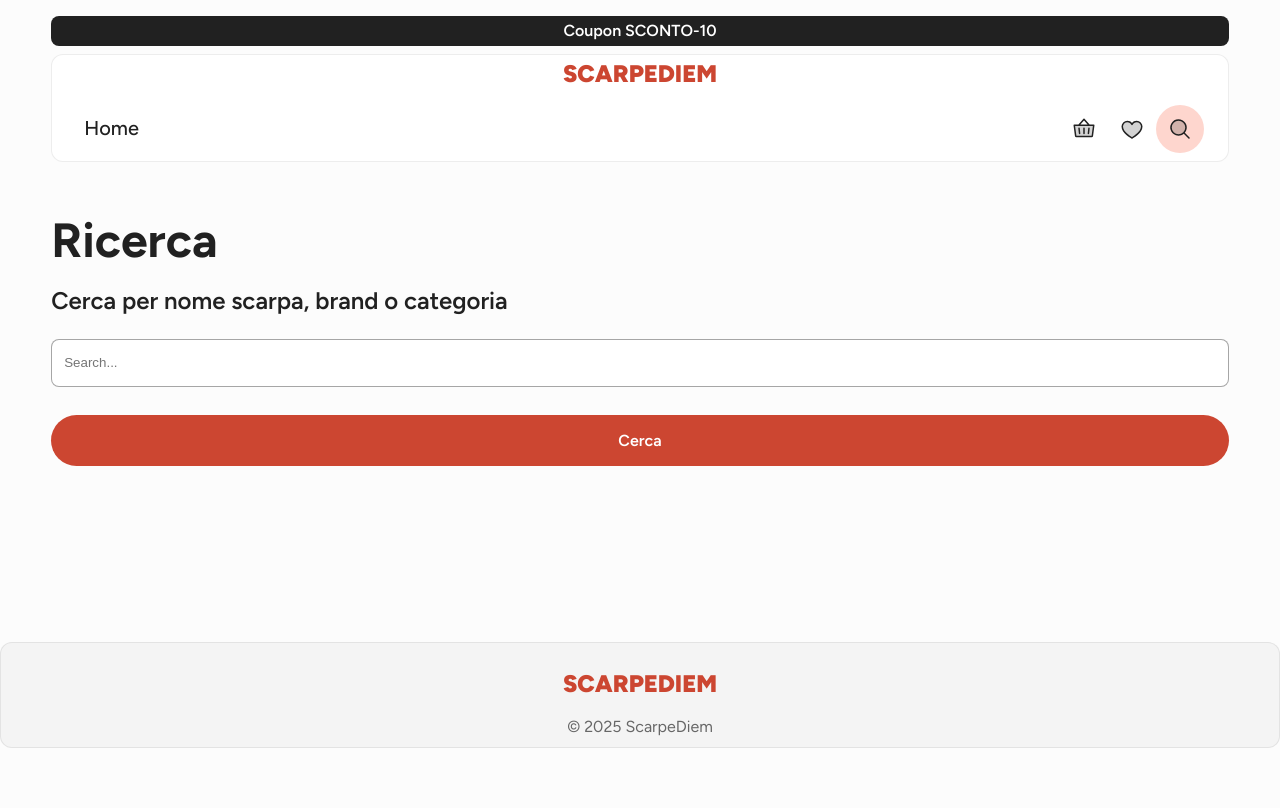
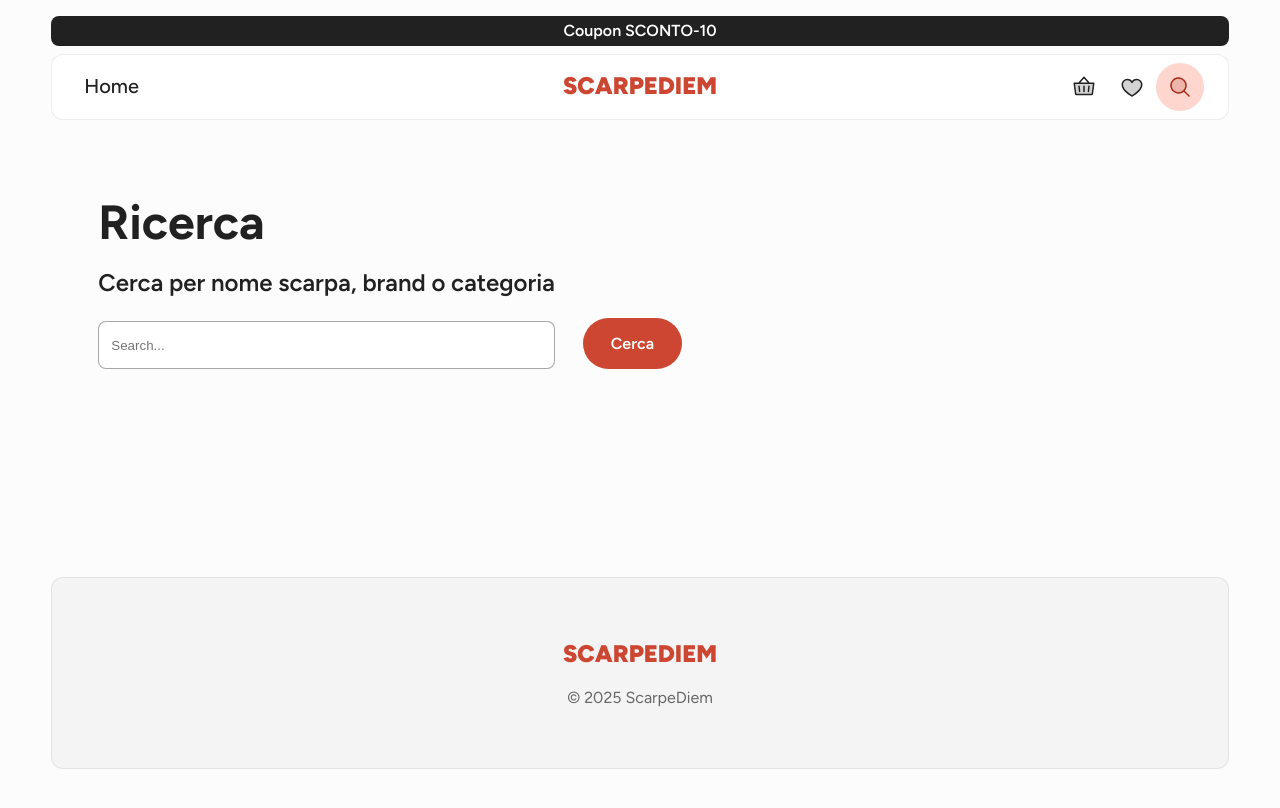
Before and after one commit to lorenzoferrante97/scarpe_diem, a React (Vite) app in the folder frontend/: page /search in a window 1280 px wide. Shown: the top 808 px of the page. Built offline with nearby package versions, Linux system fonts and the light colour scheme.

Commit message:
fix: css + header + default layout

```diff
--- a/frontend/src/components/Header.jsx
+++ b/frontend/src/components/Header.jsx
@@ -30,10 +30,10 @@ export default function Header() {
                 <Basket size={24} color={location.pathname === '/cart' ? '#a92e1b' : '#212121'} weight="duotone" />
               </NavLink>
               <button className="header-btn">
-                <Heart size={24} color="#212121" weight="duotone" />
+                <Heart size={24} color={location.pathname === '/wishlist' ? '#a92e1b' : '#212121'} weight="duotone" />
               </button>
               <NavLink to={'/search'} className="header-btn">
-                <MagnifyingGlass size={24} color="#212121" weight="duotone" />
+                <MagnifyingGlass size={24} color={location.pathname === '/search' ? '#a92e1b' : '#212121'} weight="duotone" />
               </NavLink>
             </div>
           </nav>
--- a/frontend/src/layouts/DefaultLayout.jsx
+++ b/frontend/src/layouts/DefaultLayout.jsx
@@ -5,7 +5,7 @@ import Footer from '../components/Footer';
 export default function DefaultLayout() {
   return (
     <>
-      <section>
+      <section className="wrapper">
         <Header />
         <Outlet />
         <Footer />
--- a/frontend/src/style/base.css
+++ b/frontend/src/style/base.css
@@ -192,16 +192,25 @@ button {
   background-color: #212121;
 }
 
+/* WRAPPER */
+
+.wrapper {
+  min-height: 100vh;
+  position: relative;
+}
+
 /* MAIN --------------------------------------------------------- */
 main {
   width: 100%;
   max-width: 1280px;
+  min-height: 52vh;
   margin: 0 auto;
   display: flex;
   flex-direction: column;
   align-items: stretch;
   gap: 80px;
   overflow: hidden;
+  padding-bottom: 48px;
 }
 
 /* HIGH SECTION ---------------- */
@@ -336,4 +345,8 @@ main {
   .buttons-container button {
     width: fit-content;
   }
+
+  button {
+    width: fit-content;
+  }
 }
--- a/frontend/src/style/footer.css
+++ b/frontend/src/style/footer.css
@@ -1,10 +1,14 @@
 footer {
-    width: 100%;
-    margin-top: 1rem;
-    min-height: 8vh;
+  width: 92%;
+  margin: 0 auto;
+  margin-bottom: 1rem;
+  height: 24vh;
   gap: 1rem;
   padding-inline: 1rem;
   padding-block: 0.5rem;
+  display: flex;
+  flex-direction: column;
+  justify-content: center;
   align-items: center;
   border-radius: 0.75rem;
   background-color: var(--color-section-high);
@@ -14,6 +18,6 @@ footer {
 .footer-section {
   display: flex;
   justify-content: center;
+  align-items: center;
   gap: 0.5rem;
-    margin-top: 1rem;
 }
--- a/frontend/src/style/home.css
+++ b/frontend/src/style/home.css
@@ -305,12 +305,12 @@
   align-items: stretch;
   gap: 0.5rem;
   margin-top: 1rem;
+  min-height: 24vh;
 }
 
 header {
   width: 92%;
   margin: 0 auto;
-  min-height: 8vh;
   display: flex;
   flex-direction: row;
   flex-wrap: wrap;
@@ -383,6 +383,10 @@ header .icons-box {
 
 /* smartphone landscape / mini tablet ----------------------------- */
 @media (min-width: 576px) {
+  .header-container {
+    min-height: 16vh;
+  }
+
   header {
     flex-direction: row;
     justify-content: space-between;
@@ -430,6 +434,25 @@ header .icons-box {
 
 /* tablet portrait ---------------------------------------------- */
 @media (min-width: 768px) {
+  .header-container {
+    min-height: 12vh;
+  }
+
+  header .menu-box {
+    order: 1;
+    width: 20%;
+  }
+
+  header .logo-box {
+    order: 2;
+    width: 52%;
+  }
+
+  header .icons-box {
+    order: 3;
+    width: 20%;
+  }
+
   .hero-img {
     width: 720px;
     position: relative;
@@ -487,6 +510,12 @@ header .icons-box {
 
 /* tablet landscape / laptop -------------------------------------- */
 @media (min-width: 992px) {
+  .header-container {
+    position: sticky;
+    top: 1rem;
+    z-index: 10;
+  }
+
   header {
     max-width: 96%;
   }
@@ -559,6 +588,10 @@ header .icons-box {
 
 /* desktop -------------------------------------------- */
 @media (min-width: 1280px) {
+  .header-container {
+    min-height: 16vh;
+  }
+
   .hero-bg {
     gap: 0px;
     height: 52vh;
--- a/frontend/src/style/search.css
+++ b/frontend/src/style/search.css
@@ -10,7 +10,8 @@
 }
 
 .search-form-section {
-  width: 100%;
+  width: 92%;
+  margin: 0 auto;
   display: flex;
   flex-direction: column;
   gap: 1rem;
@@ -61,10 +62,24 @@
   .search-results-list {
     grid-template-columns: 1fr 1fr;
   }
+
+  .search-form {
+    flex-direction: row;
+    align-items: end;
+  }
 }
 
 /* smartphone landscape / mini tablet ----------------------------- */
 @media (min-width: 768px) {
+  .search-header {
+    display: flex;
+    justify-content: start;
+    align-items: center;
+  }
+
+  .search-form {
+    justify-content: start;
+  }
 }
 
 /* smartphone landscape / mini tablet ----------------------------- */
```
Lines whose indentation alone changed are shown as unchanged.
